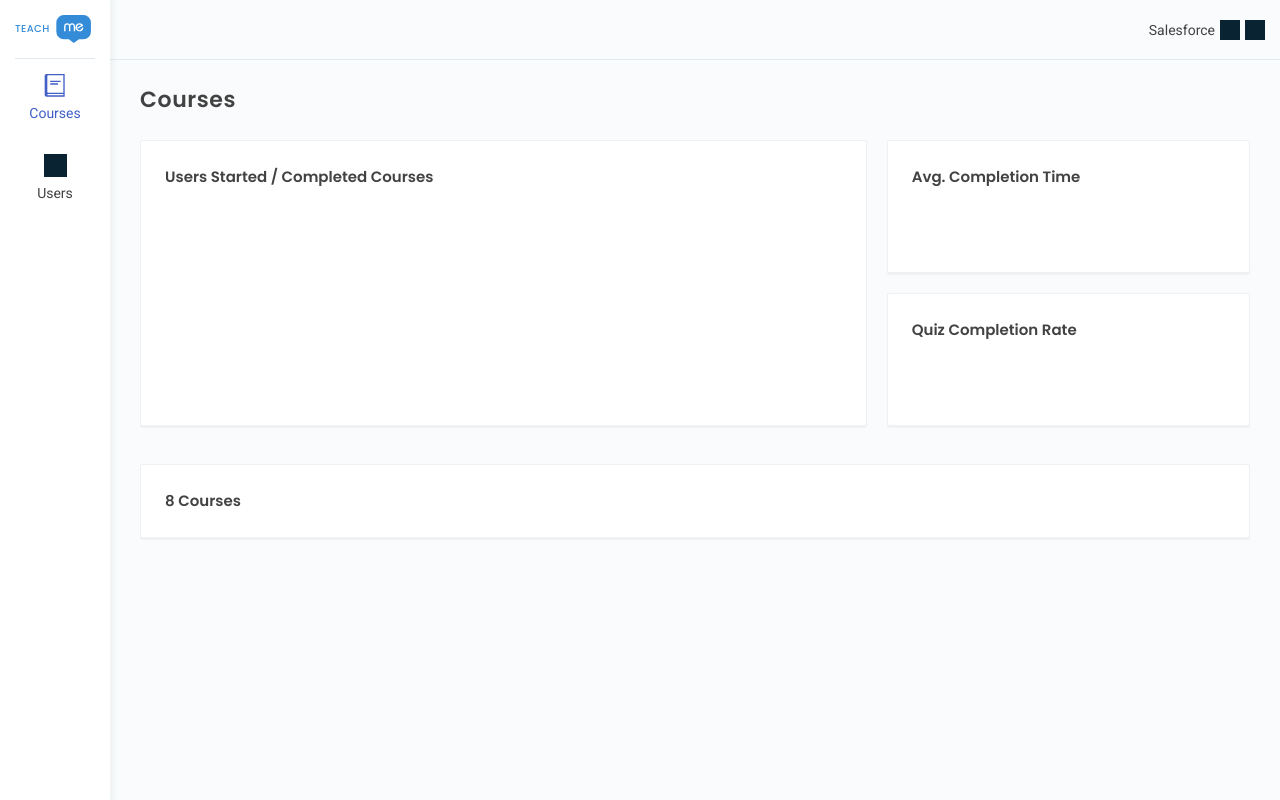
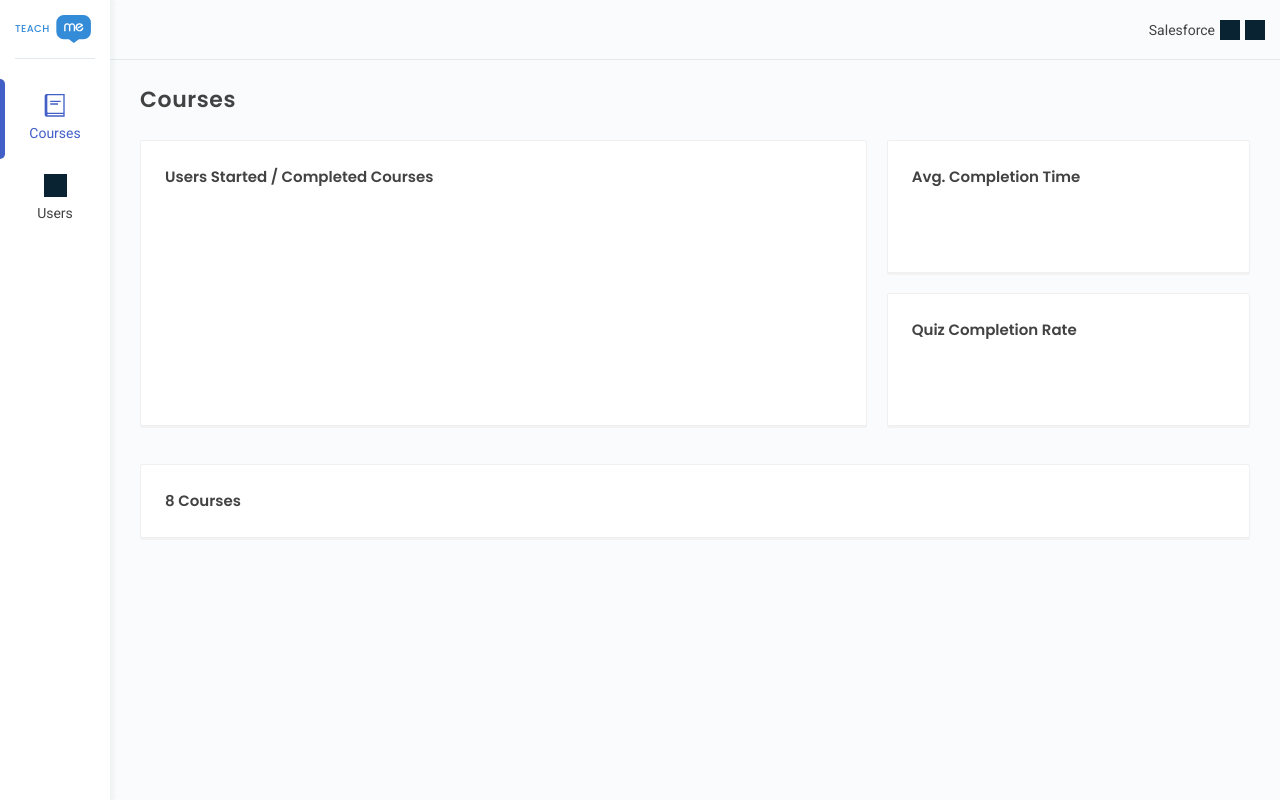
Before and after one commit to delta94/teachme-admin, a React (Create React App) app: page /courses in a window 1280 px wide. Built offline with nearby package versions, Linux system fonts and the light colour scheme.

Commit message:
Adding active line to sidebar's navigation

```diff
--- a/src/components/layout/sidebar/navigation/index.scss
+++ b/src/components/layout/sidebar/navigation/index.scss
@@ -3,9 +3,29 @@
   flex-direction: column;
   align-items: center;
   text-align: center;
+  margin-top: 20px;
+
+  > ul {
+    width: 100%;
+  }
 
   .nav-item {
+    position: relative;
     color: var(--neutral900);
+
+    // active line default styles
+    &:before {
+      content: '';
+      width: 0;
+      height: 100%;
+      background-color: transparent;
+      position: absolute;
+      top: 0;
+      bottom: 0;
+      left: 0;
+      border-radius: 0 5px 5px 0;
+      transition: background-color 0.3s, width 0.3s;
+    }
 
     a {
       display: flex;
@@ -25,6 +45,12 @@
     &.active {
       color: var(--secondary);
 
+      // active line
+      &:before {
+        width: 5px;
+        background-color: var(--secondary);
+      }
+
       .icon {
         &:empty {
           background-color: var(--secondary);
--- a/src/components/layout/sidebar/navigation/index.tsx
+++ b/src/components/layout/sidebar/navigation/index.tsx
@@ -1,11 +1,12 @@
 import React, { ReactElement } from 'react';
 import cc from 'classcat';
+
+import { IRoute } from '../../../../constants/routes';
 import { Link, useLocation } from 'react-router-dom';
 
 import Icon from '../../../common/icon';
 
 import './index.scss';
-import { IRoute } from '../../../../constants/routes';
 
 export default function Navigation({ routes }: { routes: IRoute[] }): ReactElement {
   const { pathname } = useLocation();
```
